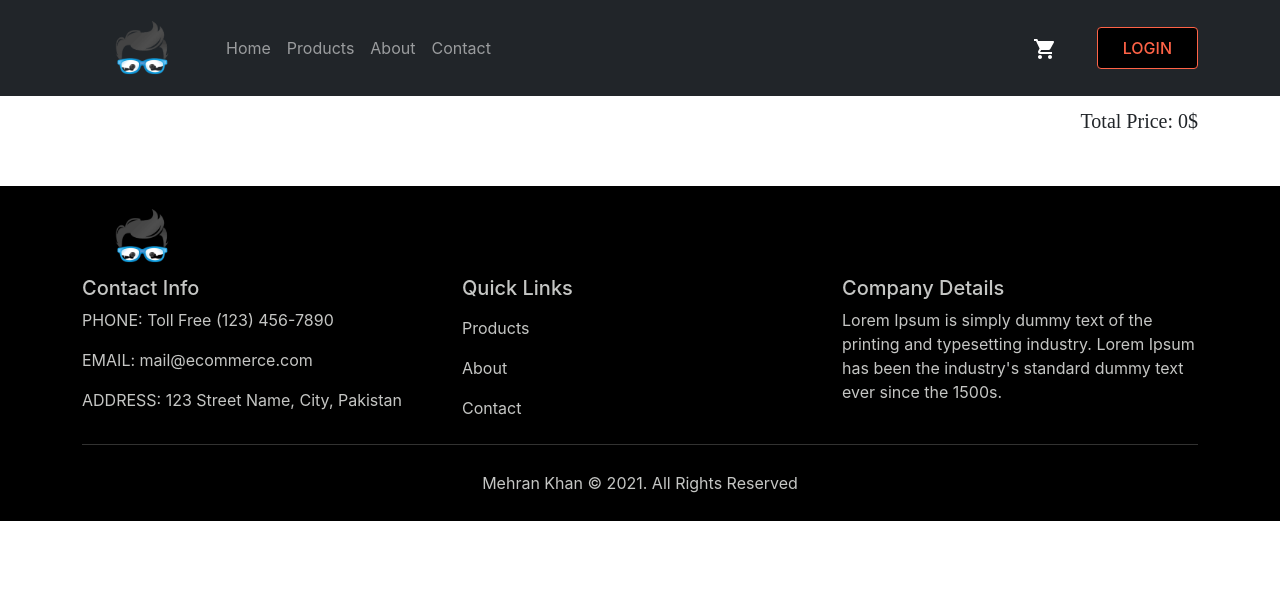
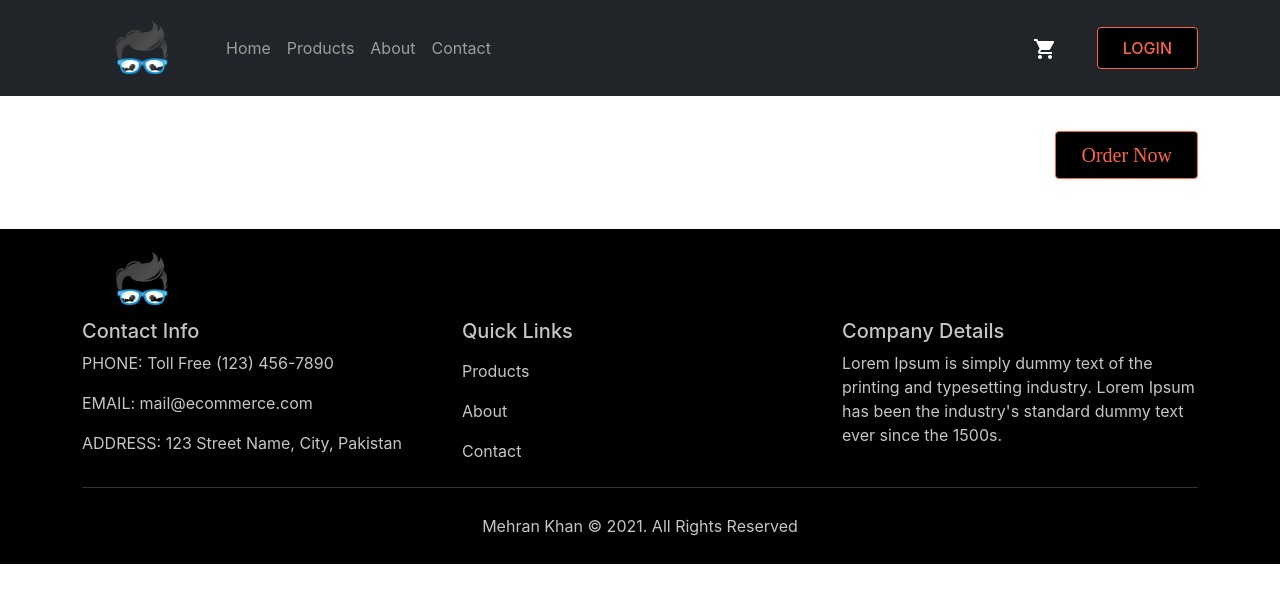
Before and after one commit to khan-mehran/react-ecommerce-webiste, a React (Create React App) app: page /cart in a window 1280 px wide. Shown: the top 602 px of the page. Built offline with nearby package versions, Linux system fonts and the light colour scheme.

Commit message:
Added Cart

```diff
--- a/src/pages/Cart/CartScreen.js
+++ b/src/pages/Cart/CartScreen.js
@@ -12,8 +12,8 @@ const CartScreen = (props) => {
     return (
         <div style={{ paddingBottom: '50px', paddingTop: '10px' }}>
             <div className='container'>
-                <div style={{ display: 'flex', justifyContent: 'flex-end', fontSize: 20, fontFamily: 'cursive' }}>
-                    Total Price: {state.totalItems}$
+                <div style={{ display: 'flex', justifyContent: 'flex-end', fontSize: 20, fontFamily: 'cursive', flexDirection: 'row' }}>
+                <Button label='Order Now' onClick={() => { }} />
                 </div>
 
                 <div className='row'>
@@ -30,8 +30,14 @@ const CartScreen = (props) => {
                                         <div className="card-body">
                                             <p className="card-title">{item.description}</p>
                                             <h6>Price: ${item.price}</h6>
+                                            <h6>Quantity: {item.quantity}</h6>
 
-                                            {/* <Button label='ADD TO CART' onClick={() => {}}/> */}
+                                            {/* <div style={{  }}> */}
+                                                {/* <Button label='Dec' onClick={() => { }} /> */}
+
+                                                {/* <button style={{backgroundColor: 'white', border}}></button> */}
+
+                                            {/* </div> */}
                                         </div>
                                     </div>
                                 </>
```
